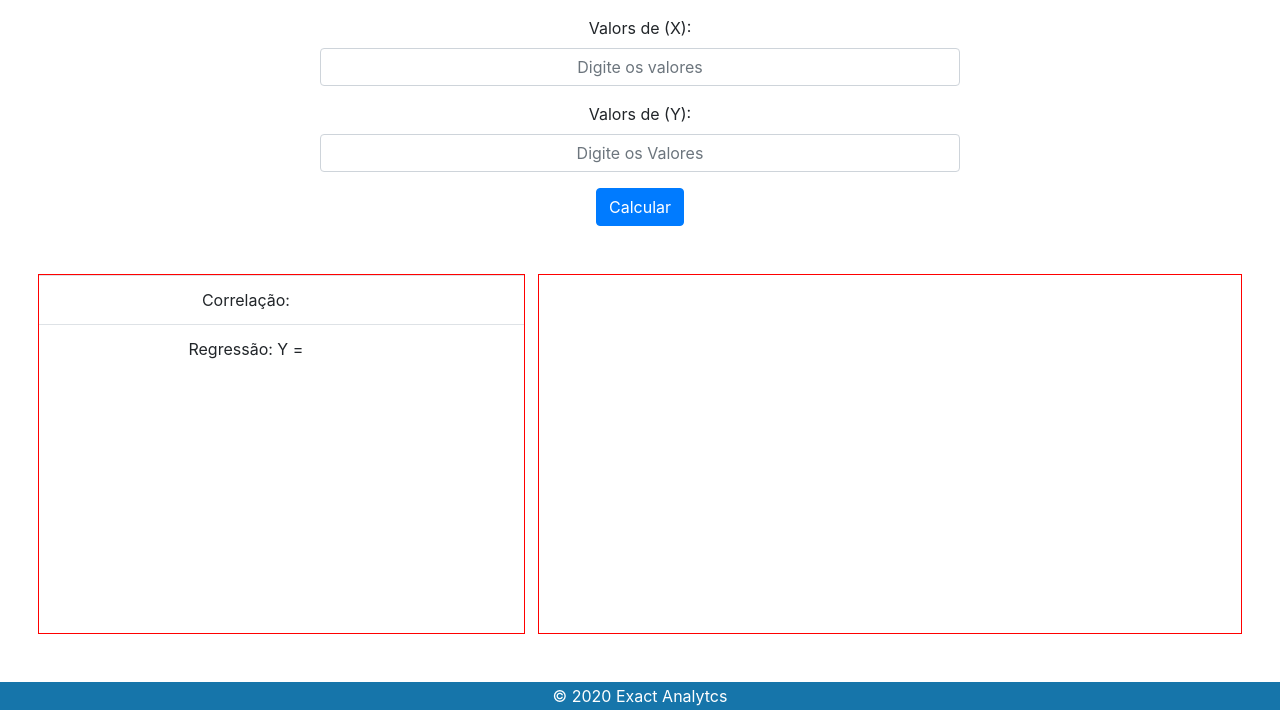
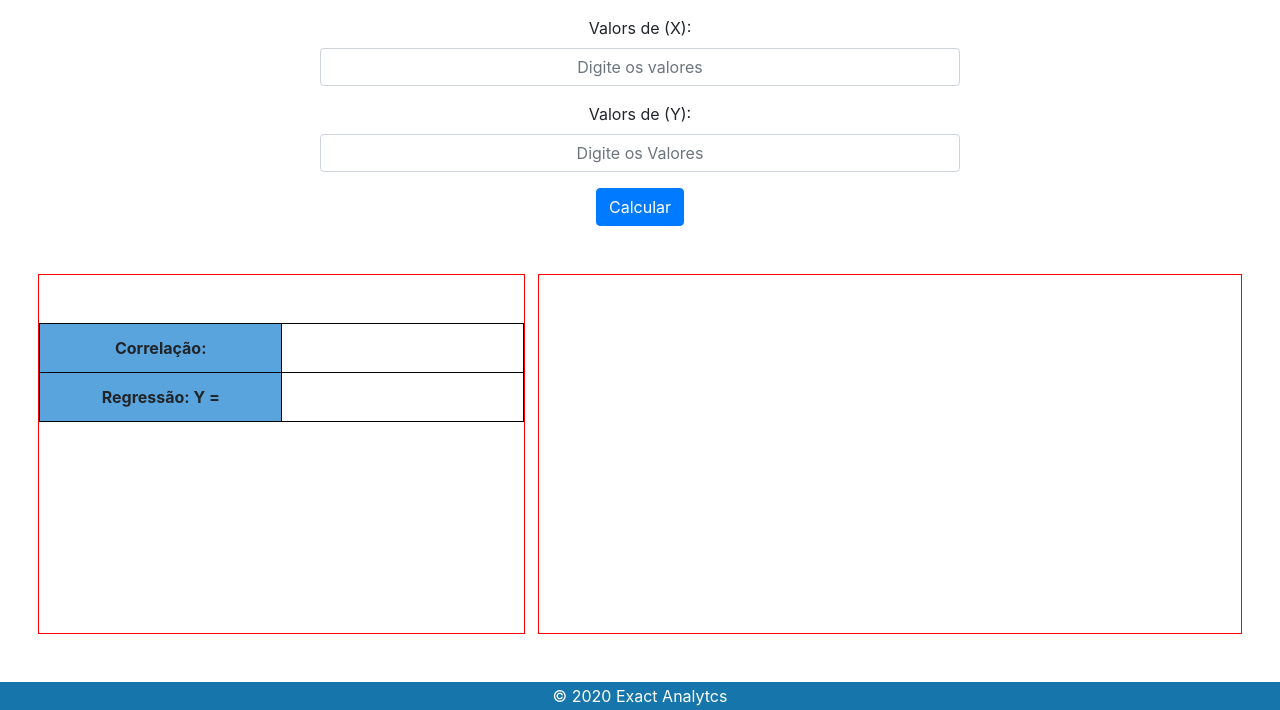
Before and after one commit to GabrielRbo/projectestatistica, a plain HTML site: page correlacaoregressao.html in a window 1280 px wide. Shown: the part 184-894 px from the top of the page. Drawn offline with nearby package versions, Linux system fonts and the light colour scheme.

Commit message:
Tabela Correlação Regressão

```diff
--- a/CSS/correregre.css
+++ b/CSS/correregre.css
@@ -23,3 +23,20 @@ main #informacoes {
     margin-top: 48px;
     margin-left: 3%;
 }
+
+tbody th{
+    background-color: #59a4dc;
+
+    width: 35%;
+
+}
+
+tbody, td, th, tr {
+    border: 1px solid black !important;
+    width: 35%;
+}
+
+table {
+
+    margin-top: 48px;
+}
--- a/correlacaoregressao.html
+++ b/correlacaoregressao.html
@@ -82,14 +82,14 @@
     </form>
 
     <div id="informacoes">
-      <table class="table">
+      <table class="table table-bordered ">
         <tbody>
           <tr>
-            <td>Correlação: </td>
+            <th>Correlação: </th>
             <td></td>
           </tr>
           <tr>
-            <td>Regressão: Y = </td>
+            <th>Regressão: Y = </th>
             <td></td>
 
           </tr>
```
